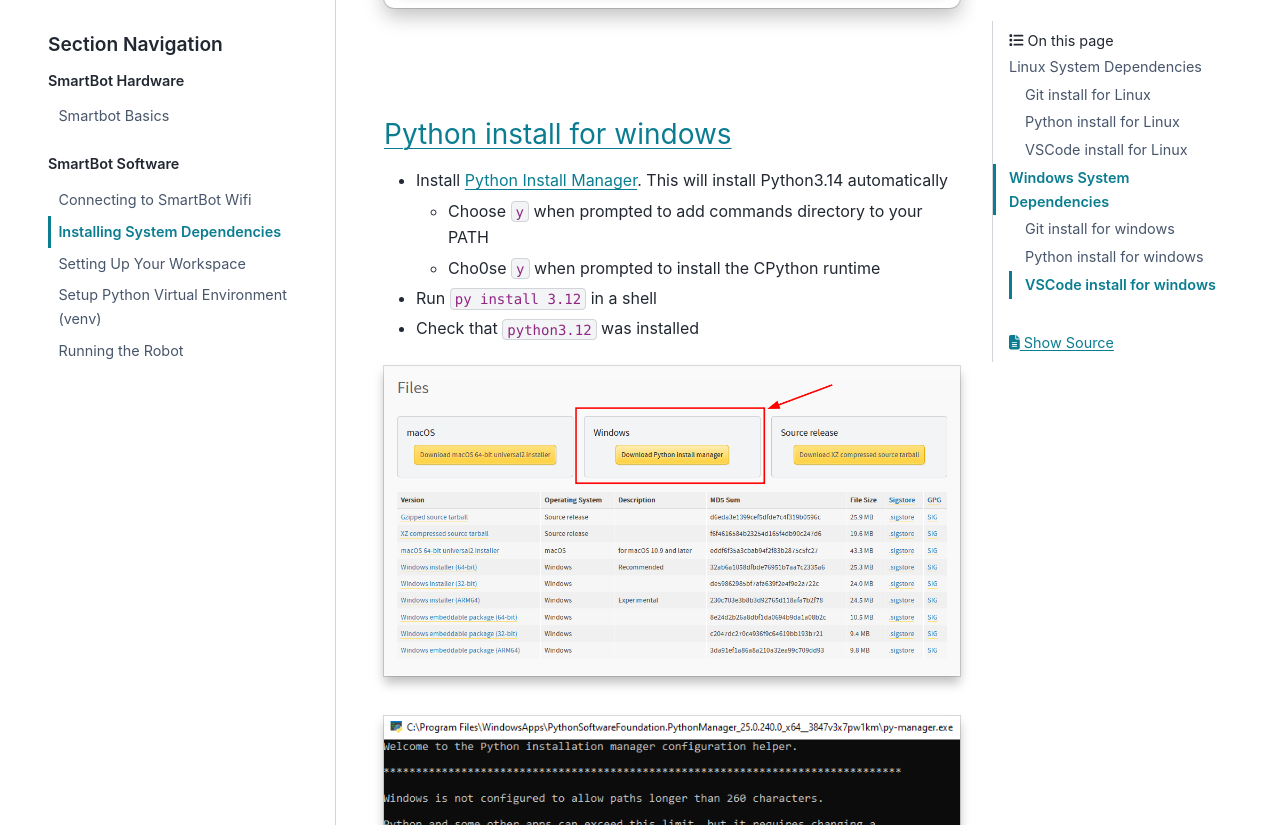
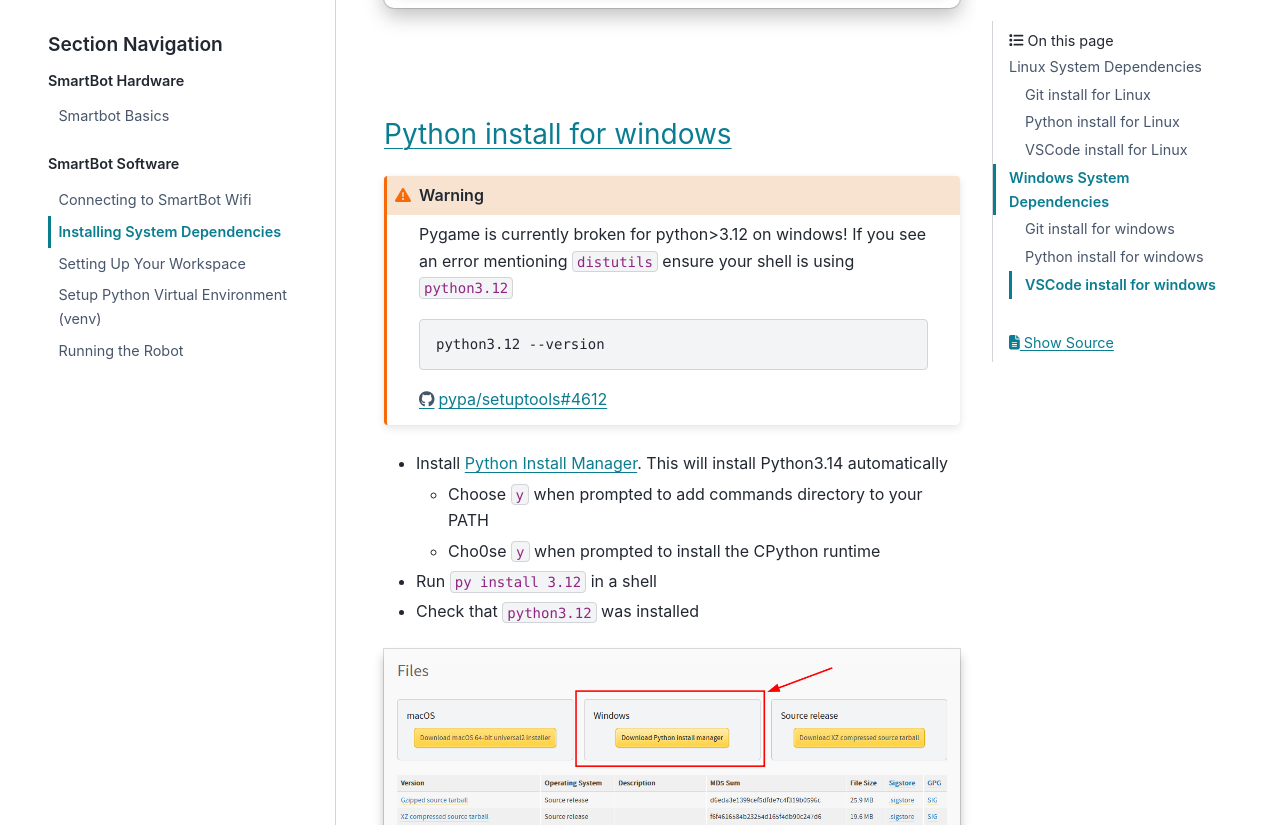
Before and after one commit to wvu-irl/smartbot_irl, a Sphinx documentation site: the page built from docs/source/user_manual/installing_deps.md, in a window 1280 px wide and 900 px high, scrolled down 3185 px, cut to the strip 75-900 px from the top of the window. Built offline with Sphinx 7.4.7 and the PyData theme 0.15.4, drawn with Linux system fonts in a browser that asks for light colours.

Commit message:
Fix stow latching. Add notes for python3.12 windows in docs

````diff
--- a/docs/source/user_manual/installing_deps.md
+++ b/docs/source/user_manual/installing_deps.md
@@ -77,6 +77,14 @@
 <br>
 
 ### Python install for windows
+:::{warning}
+Pygame is currently broken for python>3.12 on windows! If you see an error mentioning `distutils` ensure your shell is using `python3.12`
+```console
+python3.12 --version
+```
+<https://github.com/pypa/setuptools/issues/4612>
+:::
+
 
 - Install [Python Install Manager](https://www.python.org/downloads/release/pymanager-250/). This will install Python3.14 automatically
   - Choose `y` when prompted to add commands directory to your PATH
````
Also changed, not shown: docs/source/user_manual/setup_venv.md (+5 -0 lines), 1 other file.
